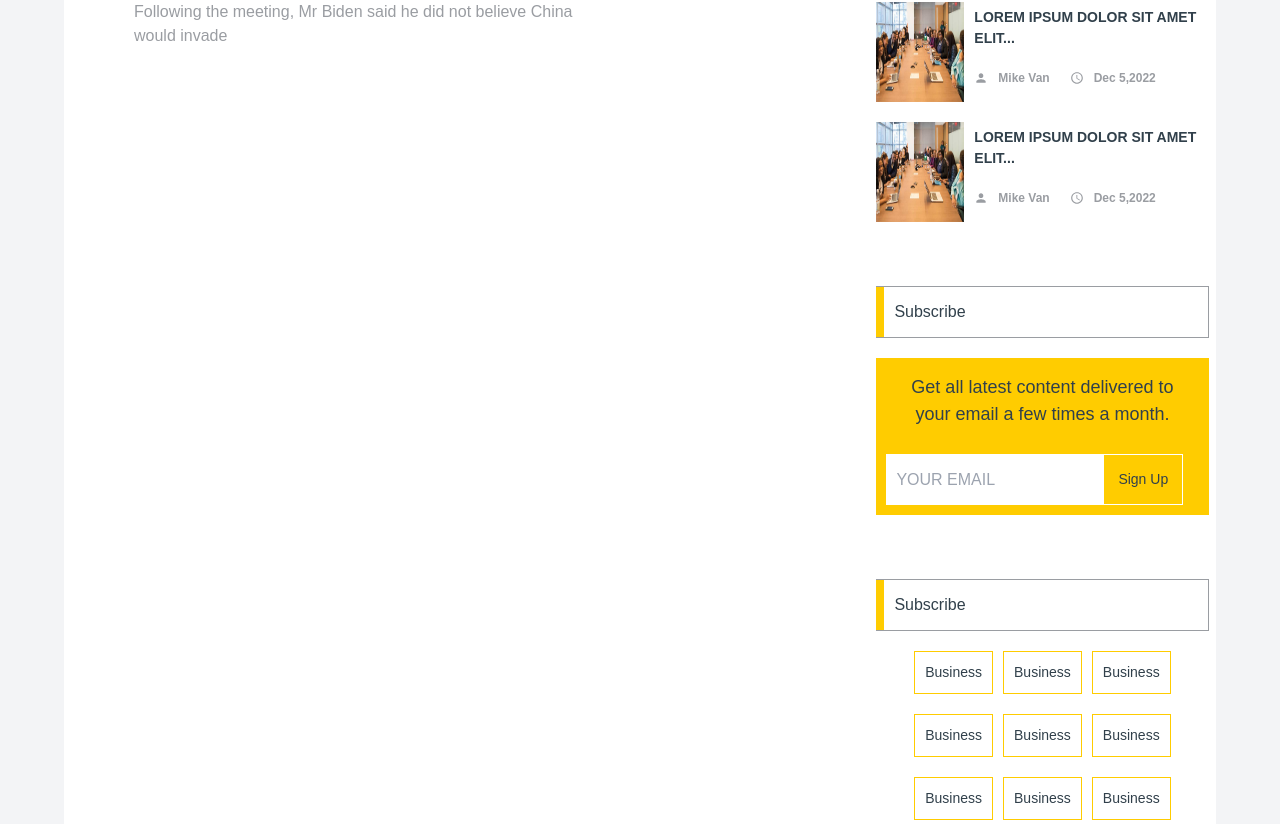
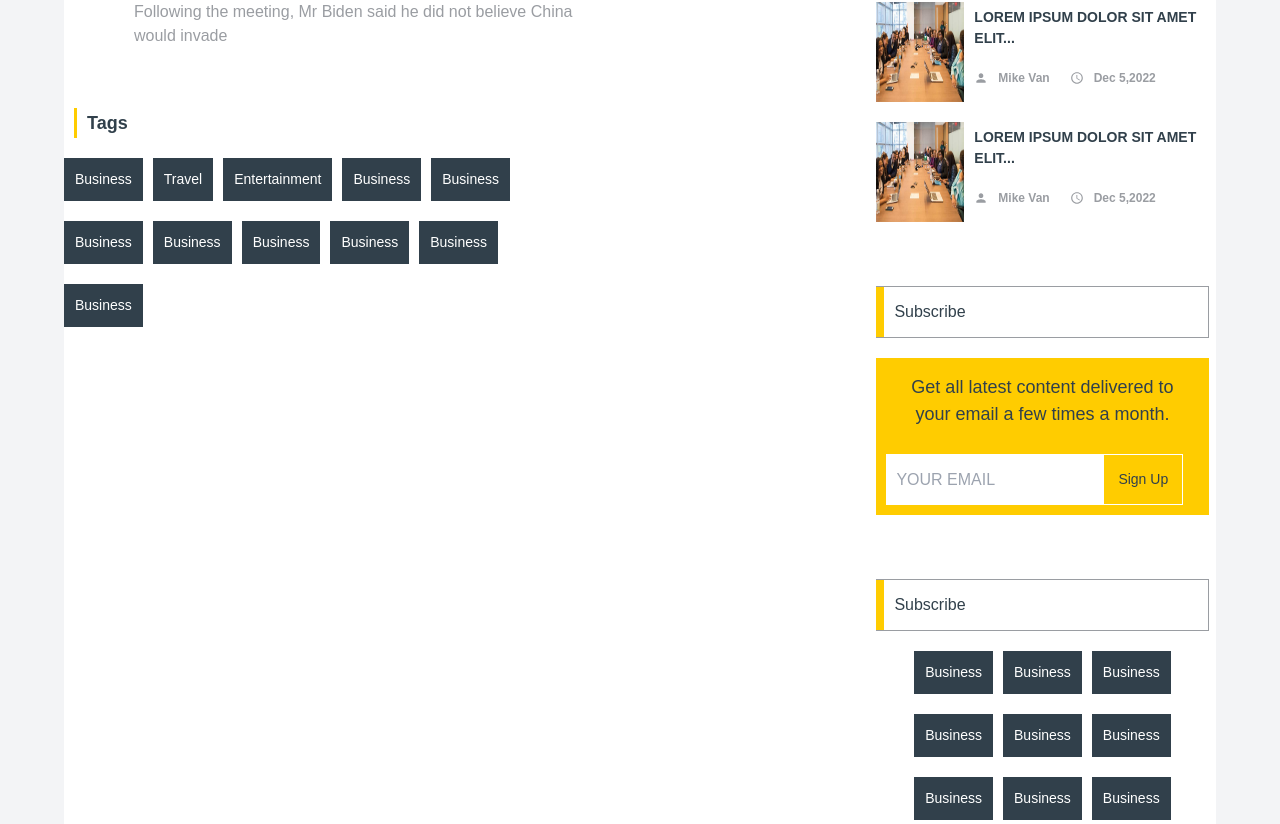
Before and after one commit to Sagni-prog/News-website, a React (Create React App) app: page / in a window 1280 px wide. Shown: the part 2756-3580 px from the top of the page. Built offline with nearby package versions, Linux system fonts and the light colour scheme.

Commit message:
singlepost,tag,newsbycatagory and newstag modifid

```diff
--- a/src/components/SinglePost/SinglePost.js
+++ b/src/components/SinglePost/SinglePost.js
@@ -7,6 +7,7 @@ import { FaRegThumbsUp } from 'react-icons/fa'
 import { MdComment } from 'react-icons/md'
 import img1 from '../../assets/images/news-800x500-1.jpg'
 import Tags from '../Tags/Tags'
+import NewsTag from '../news-tag/NewsTag'
 
 const SinglePost = () => {
   return (
@@ -122,6 +123,16 @@ const SinglePost = () => {
                   </div>
 
 
+                 <div className='w-60 h-100 mr-3 mt-3'>
+                     <div className='flex align-center gap-1 mb-1'>
+                         <div className='dash-catagory'></div>
+                            <h1 className=' font-18 font-montserrat h-5 flex align-center color-dark font-weight-700 '>
+                                Tags
+                            </h1>
+                     </div>
+                     <NewsTag />
+                </div>
+
 
              </div>
                 <div className='w-col-2 h-100 mr-3 mt-3'>
--- a/src/components/Tags/Tags.js
+++ b/src/components/Tags/Tags.js
@@ -12,32 +12,32 @@ const Tags = () => {
         </div>
 
         <div className='flex justfy-center flex-wrap gap-1'>
-              <div className='flex align-center border-yellow mb-1'>
-                <Link className='link font-14 color-dark font-montserrat p-1' href = '#'>Business</Link>
+              <div className='flex align-center bg-light-dark border-dark mb-1'>
+                <Link className='link font-14 color-white font-montserrat p-1' href = '#'>Business</Link>
              </div>
-              <div className='flex align-center border-yellow mb-1'>
-                <Link className='link font-14 color-dark font-montserrat p-1' href = '#'>Business</Link>
+              <div className='flex align-center bg-light-dark border-dark mb-1'>
+                <Link className='link font-14 color-white font-montserrat p-1' href = '#'>Business</Link>
              </div>
-              <div className='flex align-center border-yellow mb-1'>
-                <Link className='link font-14 color-dark font-montserrat p-1' href = '#'>Business</Link>
+              <div className='flex align-center bg-light-dark border-dark mb-1'>
+                <Link className='link font-14 color-white font-montserrat p-1' href = '#'>Business</Link>
              </div>
-              <div className='flex align-center border-yellow mb-1'>
-                <Link className='link font-14 color-dark font-montserrat p-1' href = '#'>Business</Link>
+              <div className='flex align-center bg-light-dark border-dark mb-1'>
+                <Link className='link font-14 color-white font-montserrat p-1' href = '#'>Business</Link>
              </div>
-              <div className='flex align-center border-yellow mb-1'>
-                <Link className='link font-14 color-dark font-montserrat p-1' href = '#'>Business</Link>
+              <div className='flex align-center bg-light-dark border-dark mb-1'>
+                <Link className='link font-14 color-white font-montserrat p-1' href = '#'>Business</Link>
              </div>
-              <div className='flex align-center border-yellow mb-1'>
-                <Link className='link font-14 color-dark font-montserrat p-1' href = '#'>Business</Link>
+              <div className='flex align-center bg-light-dark border-dark mb-1'>
+                <Link className='link font-14 color-white font-montserrat p-1' href = '#'>Business</Link>
              </div>
-              <div className='flex align-center border-yellow mb-1'>
-                <Link className='link font-14 color-dark font-montserrat p-1' href = '#'>Business</Link>
+              <div className='flex align-center bg-light-dark border-dark mb-1'>
+                <Link className='link font-14 color-white font-montserrat p-1' href = '#'>Business</Link>
              </div>
-              <div className='flex align-center border-yellow mb-1'>
-                <Link className='link font-14 color-dark font-montserrat p-1' href = '#'>Business</Link>
+              <div className='flex align-center bg-light-dark border-dark mb-1'>
+                <Link className='link font-14 color-white font-montserrat p-1' href = '#'>Business</Link>
              </div>
-              <div className='flex align-center border-yellow mb-1'>
-                <Link className='link font-14 color-dark font-montserrat p-1' href = '#'>Business</Link>
+              <div className='flex align-center bg-light-dark border-dark mb-1'>
+                <Link className='link font-14 color-white font-montserrat p-1' href = '#'>Business</Link>
              </div>
         </div>
     </div>
--- a/src/components/news-tag/NewsTag.js
+++ b/src/components/news-tag/NewsTag.js
@@ -0,0 +1,46 @@
+import React from 'react'
+import { Link } from 'react-router-dom'
+
+const NewsTag = () => {
+  return (
+    <div>
+         <div className='flex justfy-start flex-wrap gap-1'>
+                <div className='flex align-center bg-light-dark border-dark mb-1'>
+                    <Link className='link font-14 color-white font-montserrat p-1' href = '#'>Business</Link>
+                </div>
+                <div className='flex align-center bg-light-dark border-dark mb-1'>
+                    <Link className='link font-14 color-white font-montserrat p-1' href = '#'>Travel</Link>
+                </div>
+                <div className='flex align-center bg-light-dark border-dark mb-1'>
+                    <Link className='link font-14 color-white font-montserrat p-1' href = '#'>Entertainment</Link>
+                </div>
+                <div className='flex align-center bg-light-dark border-dark mb-1'>
+                    <Link className='link font-14 color-white font-montserrat p-1' href = '#'>Business</Link>
+                </div>
+                <div className='flex align-center bg-light-dark border-dark mb-1'>
+                    <Link className='link font-14 color-white font-montserrat p-1' href = '#'>Business</Link>
+                </div>
+                <div className='flex align-center bg-light-dark border-dark mb-1'>
+                    <Link className='link font-14 color-white font-montserrat p-1' href = '#'>Business</Link>
+                </div>
+                <div className='flex align-center bg-light-dark border-dark mb-1'>
+                    <Link className='link font-14 color-white font-montserrat p-1' href = '#'>Business</Link>
+                </div>
+                <div className='flex align-center bg-light-dark border-dark mb-1'>
+                    <Link className='link font-14 color-white font-montserrat p-1' href = '#'>Business</Link>
+                </div>
+                <div className='flex align-center bg-light-dark border-dark mb-1'>
+                    <Link className='link font-14 color-white font-montserrat p-1' href = '#'>Business</Link>
+                </div>
+                <div className='flex align-center bg-light-dark border-dark mb-1'>
+                    <Link className='link font-14 color-white font-montserrat p-1' href = '#'>Business</Link>
+                </div>
+                <div className='flex align-center bg-light-dark border-dark mb-1'>
+                    <Link className='link font-14 color-white font-montserrat p-1' href = '#'>Business</Link>
+                </div>
+              </div>
+    </div>
+  )
+}
+
+export default NewsTag
```
Also changed, not shown: src/components/news-by-catagory/NewsByCatagory.js (+0 -8 lines).
